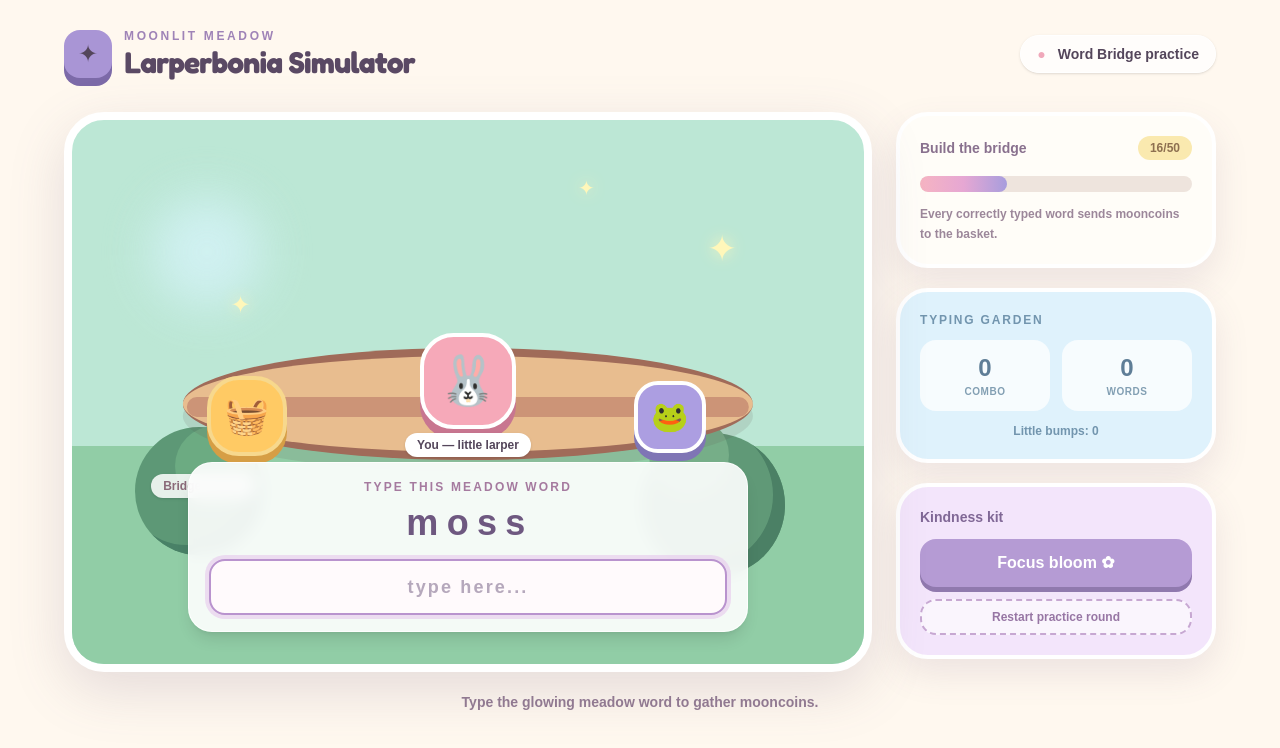
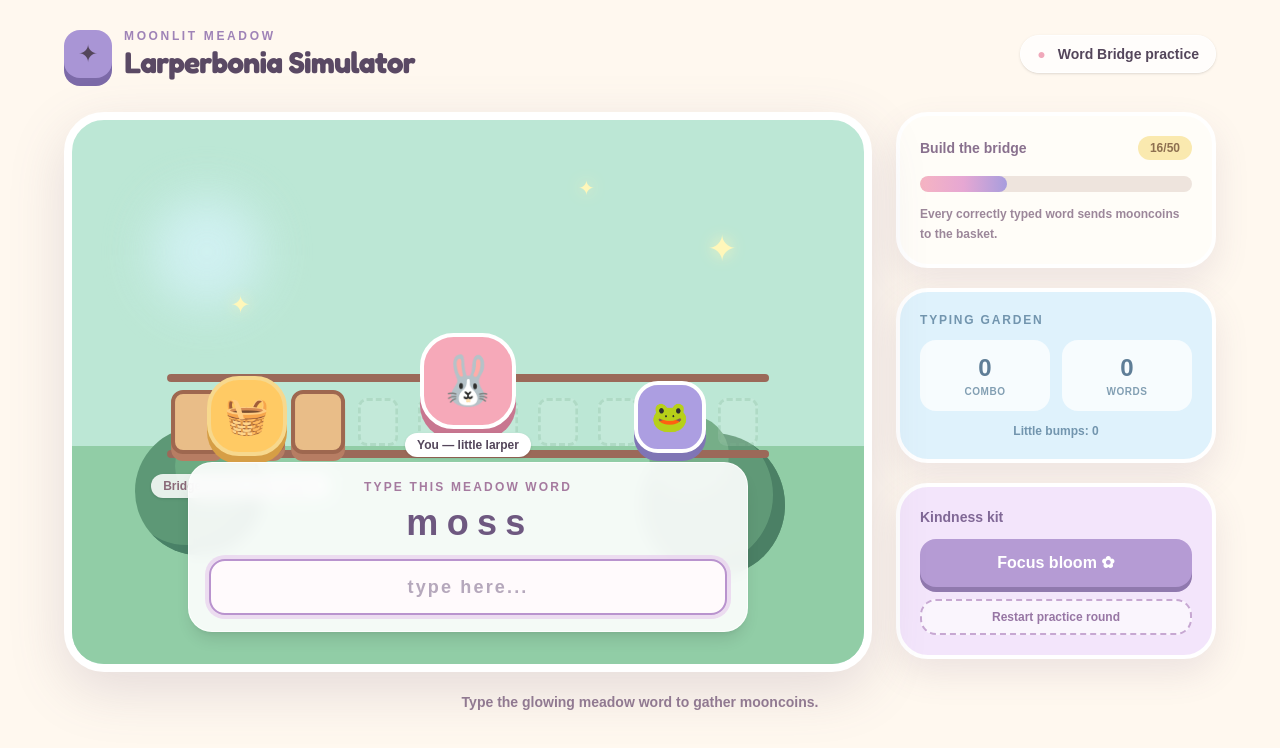
Before and after one commit to GordonBleuuuuu/Absolute-Larper-The-Game, a Next.js app: page / in a window 1280 px wide. Shown: the top 748 px of the page. Built offline with nearby package versions, Linux system fonts and the light colour scheme.

Commit message:
Build the bridge plank by plank

```diff
--- a/src/components/larperbonia-demo.tsx
+++ b/src/components/larperbonia-demo.tsx
@@ -17,6 +17,7 @@ const WORDS = [
 
 const GOAL = 50;
 const COMBO_TRIGGER = 5;
+const PLANK_COUNT = 10;
 
 export function LarperboniaDemo() {
   const [wordIndex, setWordIndex] = useState(0);
@@ -32,6 +33,10 @@ export function LarperboniaDemo() {
 
   const activeWord = WORDS[wordIndex];
   const progress = Math.min(100, Math.round((teamCoins / GOAL) * 100));
+  const planksBuilt = Math.min(
+    PLANK_COUNT,
+    Math.floor((teamCoins / GOAL) * PLANK_COUNT),
+  );
 
   useEffect(() => {
     inputRef.current?.focus();
@@ -136,14 +141,36 @@ export function LarperboniaDemo() {
             <div className="absolute right-[10%] bottom-[16%] h-36 w-36 rounded-full bg-[#609977] shadow-[inset_-12px_-10px_0_#4b8065]" />
             <div className="absolute right-[17%] bottom-[31%] h-20 w-20 rounded-full bg-[#76ae88]" />
 
-            <div className="absolute left-1/2 top-[42%] h-28 w-[72%] -translate-x-1/2 rounded-[50%] border-y-8 border-[#a06b59] bg-[#e8bd8f] shadow-[0_12px_0_rgba(90,67,71,0.12)]" />
-            <div className="absolute left-1/2 top-[51%] h-5 w-[71%] -translate-x-1/2 rounded-full bg-[#cc9477]" />
+            <div
+              aria-label={`${planksBuilt} of ${PLANK_COUNT} bridge planks built`}
+              className="absolute left-1/2 top-[43%] h-32 w-[76%] -translate-x-1/2"
+              role="img"
+            >
+              <div className="absolute left-0 right-0 top-5 h-2 rounded-full bg-[#9b6959]" />
+              <div className="absolute left-0 right-0 bottom-6 h-2 rounded-full bg-[#9b6959]" />
+              <div className="relative flex h-full items-center gap-1.5 px-1 pt-2">
+                {Array.from({ length: PLANK_COUNT }, (_, index) => {
+                  const isBuilt = index < planksBuilt;
+
+                  return (
+                    <div
+                      className={`h-16 flex-1 rounded-xl border-4 transition-all duration-500 ${
+                        isBuilt
+                          ? "scale-100 border-[#9e674f] bg-[#e9bd88] shadow-[0_7px_0_#b77d63]"
+                          : "scale-75 border-dashed border-[#8fbea2]/70 bg-white/25 opacity-45"
+                      }`}
+                      key={index}
+                    />
+                  );
+                })}
+              </div>
+            </div>
 
             <div className="absolute left-[17%] top-[47%] grid h-20 w-20 place-items-center rounded-[2rem] border-4 border-[#f7d88d] bg-[#ffca64] text-4xl shadow-[0_8px_0_#d69e45]">
               🧺
             </div>
             <p className="absolute left-[10%] top-[65%] rounded-full bg-white/85 px-3 py-1 text-xs font-black text-[#8a6a79] shadow-sm">
-              Bridge basket
+              Bridge basket · {planksBuilt}/{PLANK_COUNT} planks
             </p>
 
             <div className={`absolute left-1/2 top-[48%] -translate-x-1/2 -translate-y-1/2 transition-transform ${boosted ? "scale-125 -translate-y-12" : ""}`}>
```
